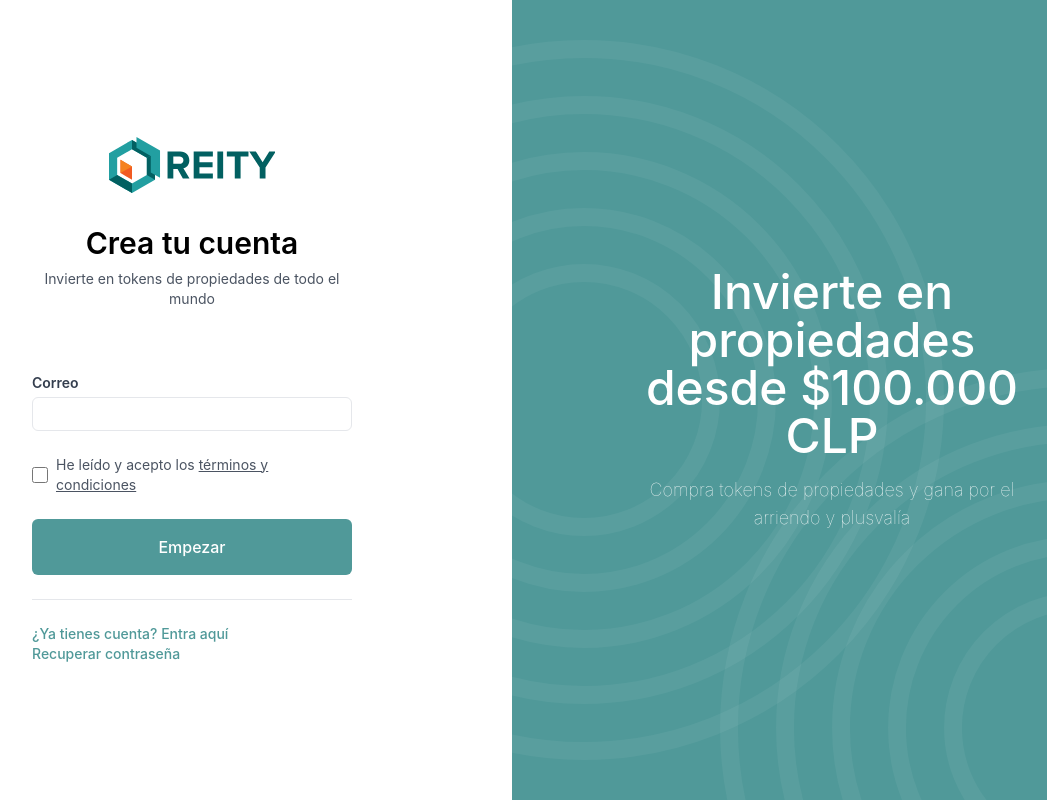
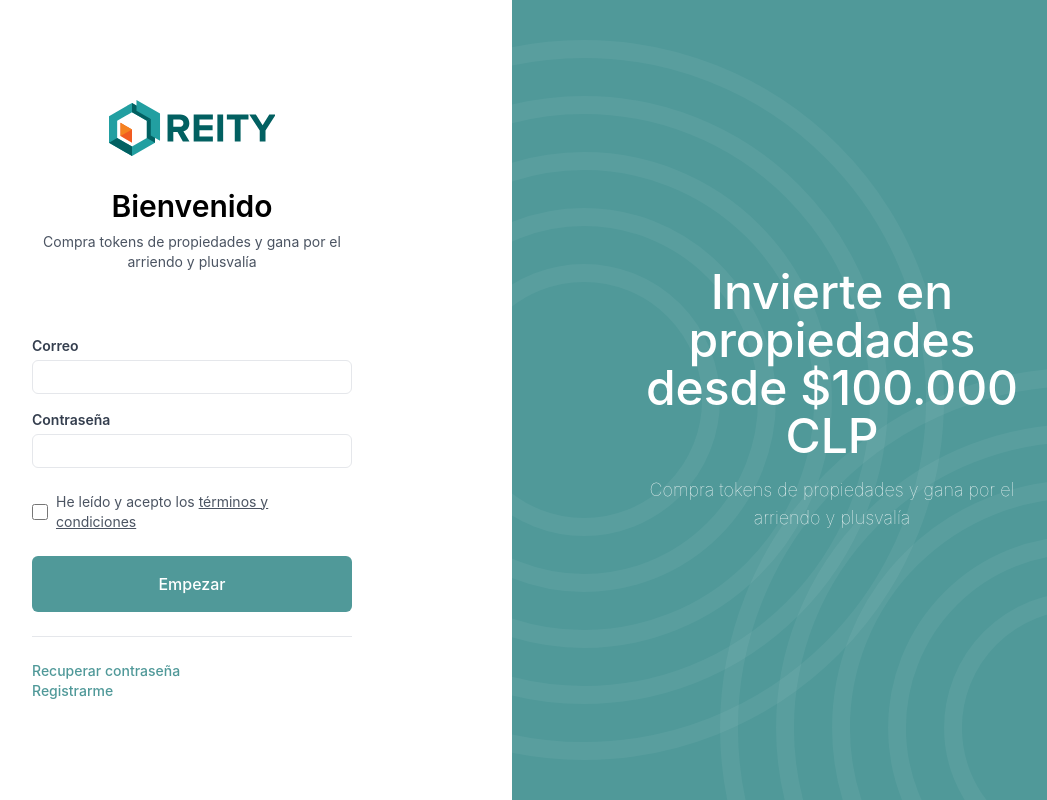
Before and after one commit to iNiceTwice/reity-clone, a Next.js app: page /login in a window 1280 px wide. Shown: the whole page, without its empty margins (128-1175 px from the left). Built offline with nearby package versions, Linux system fonts and the light colour scheme.

Commit message:
signin ui added

```diff
--- a/components/Button.js
+++ b/components/Button.js
@@ -1,8 +1,8 @@
-const Button = ({ text, className }) => {
+const Button = ({ children, className }) => {
     return (
         <>
-            <button title={ text } className={`${className} font-medium cursor-pointer px-4 py-4 bg-main text-white rounded-md hover:bg-opacity-90`}>
-                { text }
+            <button className={`${className} font-medium cursor-pointer px-4 py-4 bg-main text-white rounded-md hover:bg-opacity-90`}>
+                { children }
             </button>
         </>
      );
--- a/pages/login.js
+++ b/pages/login.js
@@ -10,20 +10,22 @@ const signup = () => {
                         <div className="flex flex-col lg:w-1/2 items-center justify-center">
                             <Logo className="h-[3.5rem] mb-8"/>
                             <div className="text-center">
-                                <h2 className="font-semibold text-3xl mb-2">Crea tu cuenta</h2>
-                                <p className="text-sm text-slate-800/80">Invierte en tokens de propiedades de todo el mundo</p>
+                                <h2 className="font-semibold text-3xl mb-2">Bienvenido</h2>
+                                <p className="text-sm text-slate-800/80">Compra tokens de propiedades y gana por el arriendo y plusvalía</p>
                             </div>
                             <form className=" mt-16 w-full flex flex-col">
                                 <label className="mb-1 font-semibold text-slate-800/90 text-sm" for="email">Correo</label>
                                 <input name="email" type="email" className="py-1 px-2 w-full outline-none rounded-md border"/>
+                                <label className="mb-1 font-semibold text-slate-800/90 text-sm my-4" for="email">Contraseña</label>
+                                <input name="password" type="password" className="py-1 px-2 w-full outline-none rounded-md border"/>
                                 <div className="flex gap-2 items-center my-6">
                                     <input type="checkbox" className="focus:ring-main rounded-md border h-4 w-4 text-primary-600 border-gray-300"/>
                                     <p className="text-sm text-slate-800/80"> He leído y acepto los <a href="#" className="underline">términos y condiciones</a> </p>
                                 </div>
-                                <Button className="py-2" text="Empezar"/>
+                                <Button className="py-2">Empezar</Button>
                                 <div className="border-b w-full my-6"></div>
-                                <a href="#" className="text-main font-medium text-sm">¿Ya tienes cuenta? Entra aquí</a>
                                 <a href="#" className="text-main font-medium text-sm">Recuperar contraseña</a>
+                                <a href="#" className="text-main font-medium text-sm">Registrarme</a>
                             </form>
                         </div>
                     </div>
--- a/pages/signup.js
+++ b/pages/signup.js
@@ -20,7 +20,7 @@ const signup = () => {
                                     <input type="checkbox" className="focus:ring-main rounded-md border h-4 w-4 text-primary-600 border-gray-300"/>
                                     <p className="text-sm text-slate-800/80"> He leído y acepto los <a href="#" className="underline">términos y condiciones</a> </p>
                                 </div>
-                                <Button className="py-2" text="Empezar"/>
+                                <Button className="py-2">Empezar</Button>
                                 <div className="border-b w-full my-6"></div>
                                 <a href="#" className="text-main font-medium text-sm">¿Ya tienes cuenta? Entra aquí</a>
                                 <a href="#" className="text-main font-medium text-sm">Recuperar contraseña</a>
--- a/views/main/AvaibleInvestments.js
+++ b/views/main/AvaibleInvestments.js
@@ -36,7 +36,7 @@ const AvaibleInvestments = () => {
                                 <Image alt="Rentabilidad" src="https://www.reity.cl/arrowIcon.svg" height={45} width={45}/>
                                 <div>Rentabilidad: 12.73%</div>
                             </div>
-                            <Button className="bg-secondary mt-2" text="Comprar"/>
+                            <Button className="bg-secondary mt-2">Comprar</Button>
                         </div>
                     </div>
                 </div>
--- a/views/main/Hero.js
+++ b/views/main/Hero.js
@@ -13,7 +13,7 @@ const Hero = () => {
                 <div className="z-20 relative flex items-center justify-center flex-col w-full font-montserrat">
                     <h1 className="text-4xl lg:text-5xl w-11/12 lg:w-[40rem] text-center font-semibold text-slate-800/90">Propiedades al alcance de todos</h1>
                     <p className="text-center text-lg mt-8 w-10/12 lg:w-[35rem]">Con Reity invierte en tokens asociados a departamentos con solo $100.000 y gana por el arriendo y la plusvalía. Sin pie, sin créditos y con garantía.</p>
-                    <Button className="bg-secondary mt-8 px-12" text="Empezar"/>
+                    <Button className="bg-secondary mt-8 px-12">Empezar</Button>
                 </div>
                 <div className="relative w-full">
                     <div className="z-10 absolute -right-96 -mr-12 h-[50rem] w-full xl:w-[50rem] hidden lg:flex">
--- a/views/main/Team.js
+++ b/views/main/Team.js
@@ -31,7 +31,7 @@ export const Team = () => {
                 </div>
                 <div className="w-full text-center mt-20">
                     <Link href="/personas">
-                        <Button text="Conoce a todo el equipo"/>
+                        <Button>Conoce a todo el equipo</Button>
                     </Link>
                 </div>
             </section>
```
